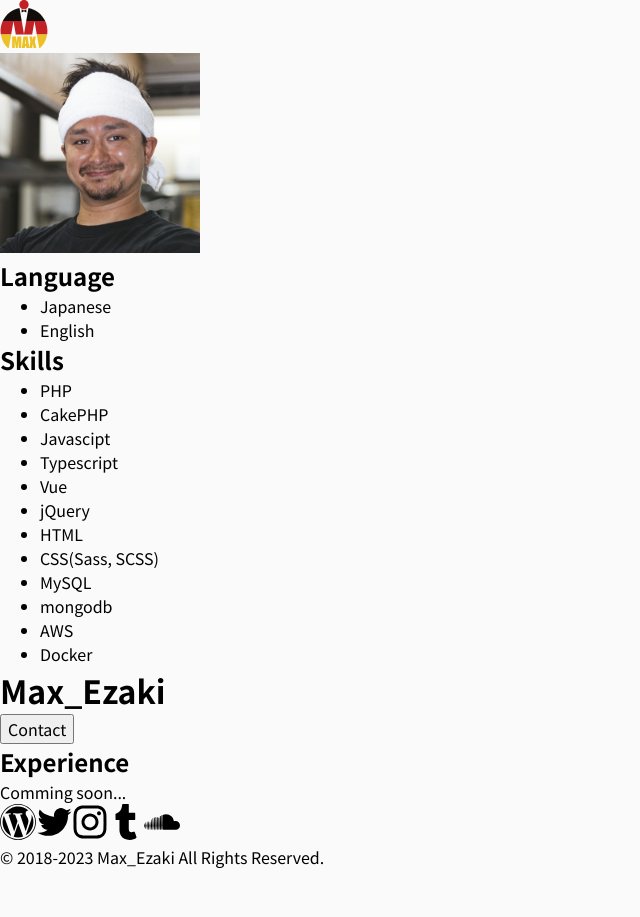
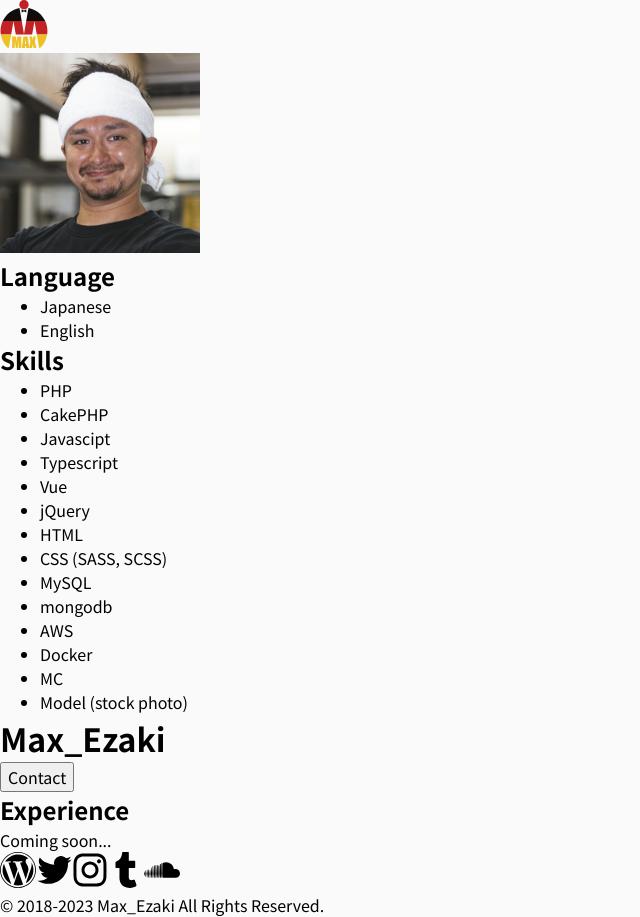
Before and after one commit to MaxEzaki/maxezaki-portal-website, a Next.js app: page /resume in a window 1280 px wide. Shown: the whole page, without its empty margins (0-640 px from the left). Before the commit the page ends 869 px from the top, so only its background shows below. Built offline with nearby package versions, Linux system fonts and the light colour scheme; what linaria would draw is missing.

Commit message:
feat: スキル追加とスタイルの調整

```diff
--- a/pages/resume.tsx
+++ b/pages/resume.tsx
@@ -32,18 +32,15 @@ const resume = {
       > div:first-child {
         display: flex;
         justify-content: space-between;
-        /* align-items: center; */
         flex-flow: column;
-        /* border-bottom: 1px solid #41414174; */
         padding-bottom: 2.2em;
-        padding-top: 4em;
+        padding-top: 1.4em;
         h1 {
           font-size: 3.4em;
           margin-bottom: 0.8em;
         }
       }
       > div:nth-child(2) {
-        /* padding-top: 3em; */
         h2 {
           position: relative;
           margin-bottom: 0.4em;
@@ -60,8 +57,7 @@ const resume = {
     `,
     content: css`
       margin-bottom: 2em;
-    `,
-    h2: css`
+      h2 {
         position: relative;
         margin-bottom: 0.4em;
         padding-bottom: 0.2em;
@@ -71,6 +67,7 @@ const resume = {
           content: '';
           width: 100%;
           border-bottom: 2px solid white;
+        }
       }
     `,
   },
@@ -96,9 +93,7 @@ const lists = {
 };
 
 const Resume: NextPage = () => {
-  useLayoutEffect(() => {
-    // route.push('/auth');
-  });
+  useLayoutEffect(() => {});
   return (
     <>
       <div className={resume.wrapper.columns}>
@@ -123,7 +118,7 @@ const Resume: NextPage = () => {
                 </ul>
               </div>
             </div>
-            <div>
+            <div className={resume.wrapper.content}>
               <h2 className={resume.wrapper.h2}>Skills</h2>
               <div>
                 <ul className={lists.group}>
@@ -144,7 +139,7 @@ const Resume: NextPage = () => {
           </div>
           <div>
             <h2>Experience</h2>
-            Comming soon...
+            Coming soon...
           </div>
         </div>
       </div>
--- a/src/data/skills.ts
+++ b/src/data/skills.ts
@@ -6,9 +6,11 @@ export const skills = [
   'Vue',
   'jQuery',
   'HTML',
-  'CSS(Sass, SCSS)',
+  'CSS (SASS, SCSS)',
   'MySQL',
   'mongodb',
   'AWS',
   'Docker',
+  'MC',
+  'Model (stock photo)',
 ];
```
Lines whose indentation alone changed are shown as unchanged.
